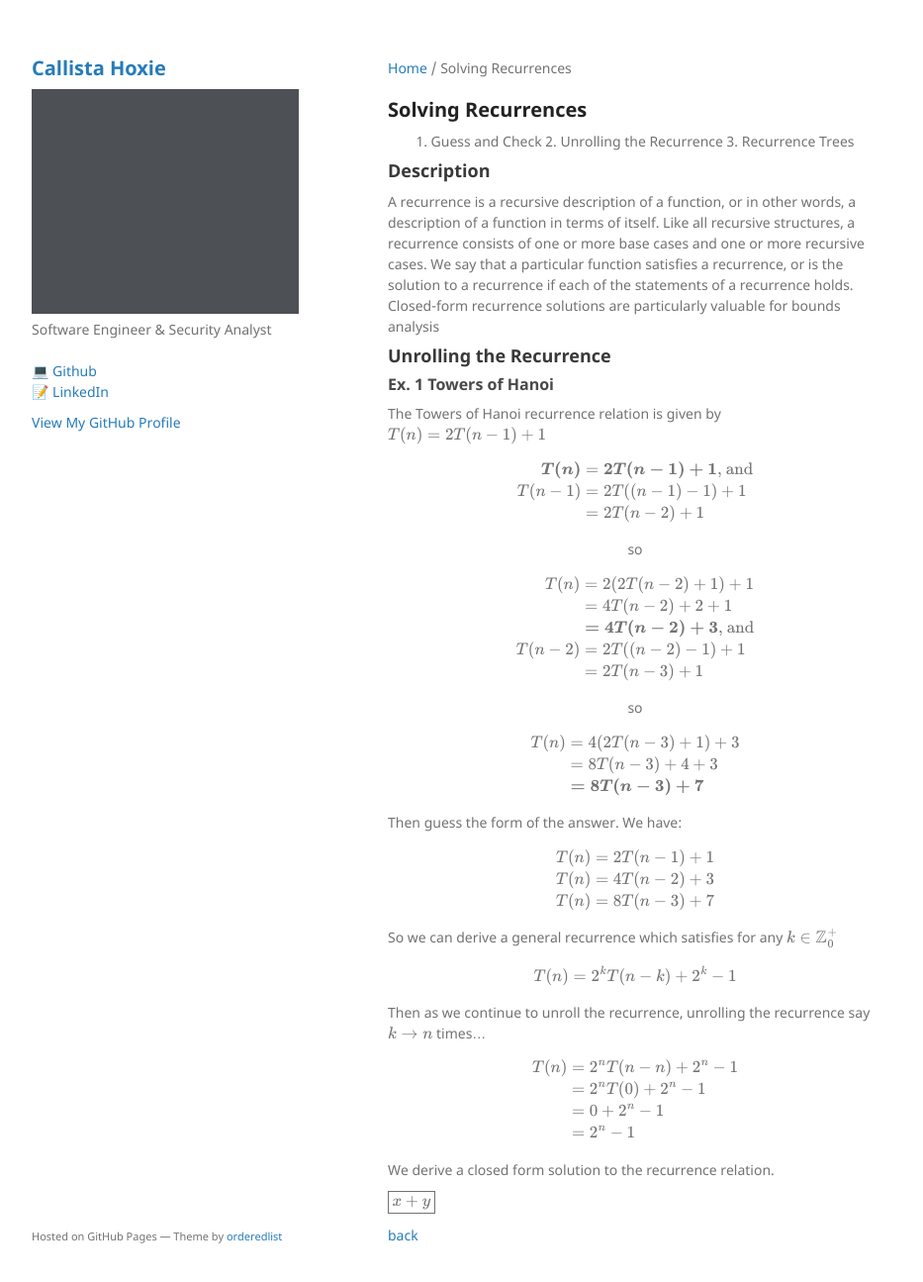
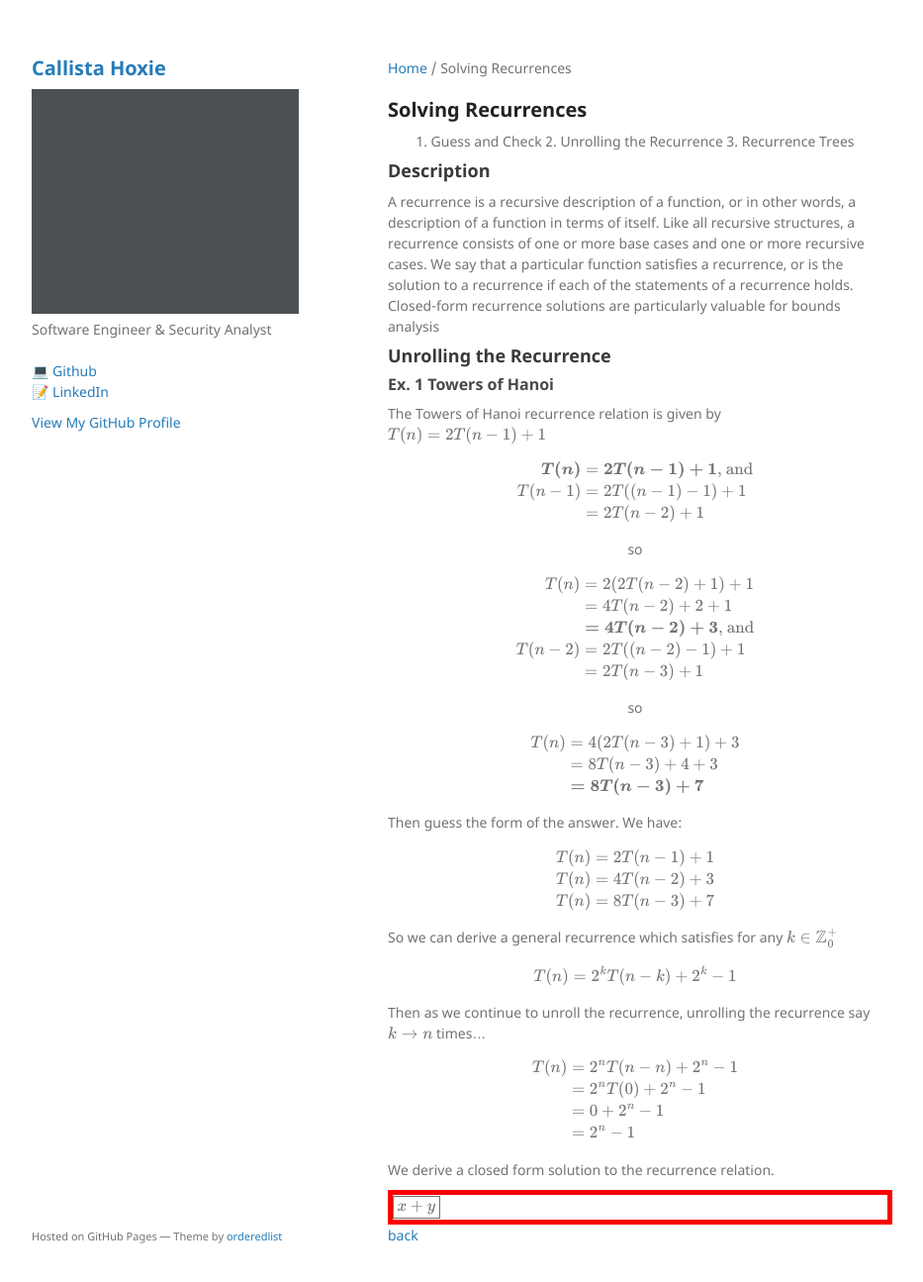
Before and after one commit to callistajosette/callistajosette.github.io, a Jekyll site: the page built from project-crease.md, in a window 1280 px wide and 1318 px high. Shown: the top 1295 px of the window at 99% size, without its empty margins (178-1111 px from the left). Built offline with Jekyll 4.4.1, drawn with Linux system fonts in a browser that asks for light colours; our own code applies the rules of GitHub Pages for plain Markdown files.

Commit message:
Update project-crease.md

```diff
--- a/project-crease.md
+++ b/project-crease.md
@@ -70,6 +70,7 @@ $$
 
 We derive a closed form solution to the recurrence relation.
 
-$\boxed{x+y}$
+<div style="border: 5px solid #FF0000; width: 100%;">$\boxed{x+y}$</div>
+
 
 [back](./)
```
